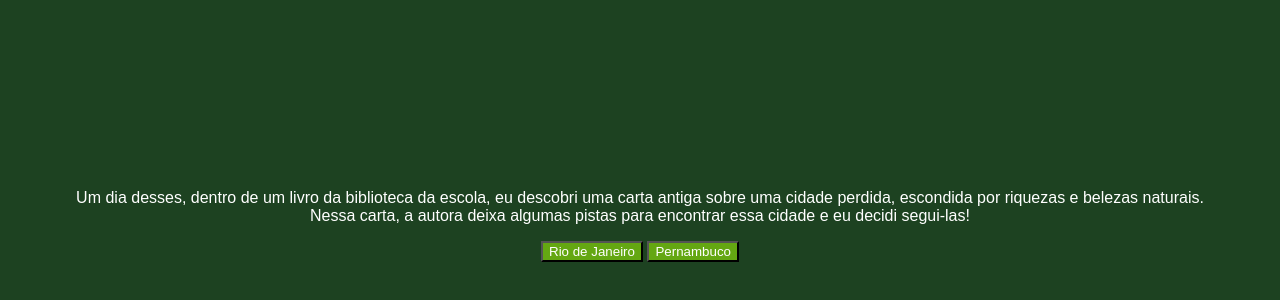
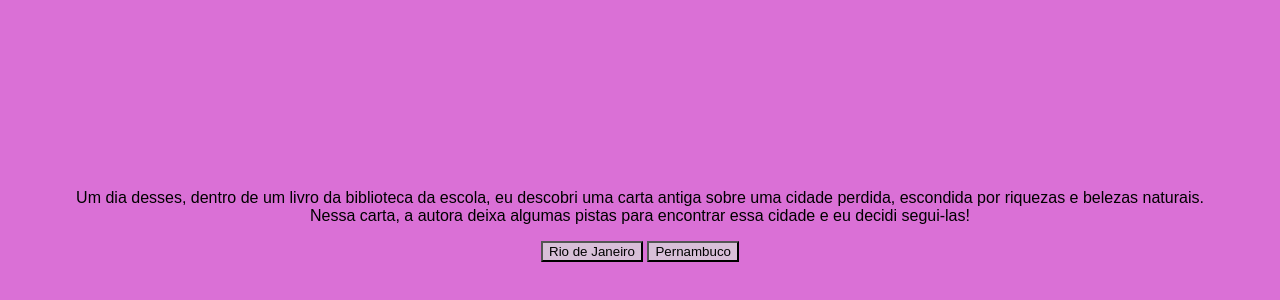
Before and after one commit to Yasminrovari/jogo-da-Yaya, a plain HTML site: page index.html in a window 1280 px wide. Shown: the part 142-442 px from the top of the page. Drawn offline with Linux system fonts and the light colour scheme; a web font is replaced by a local one.

Commit message:
Update style.css

```diff
--- a/style.css
+++ b/style.css
@@ -1,6 +1,6 @@
 body {
-    background-color: #1D4221;
-    color: white;
+    background-color: #DA70D6;
+    color: black;
     font-family: "Bai Jamjuree", sans-serif;
     display: flex;
     justify-content: center;
@@ -10,8 +10,8 @@ body {
 }
 
 button {
-    background-color: #64A712;
-    color: white;
+    background-color: #D8BFD8;
+    color: black;
     font-family: "Bai Jamjuree", sans-serif;
 }
 
```
